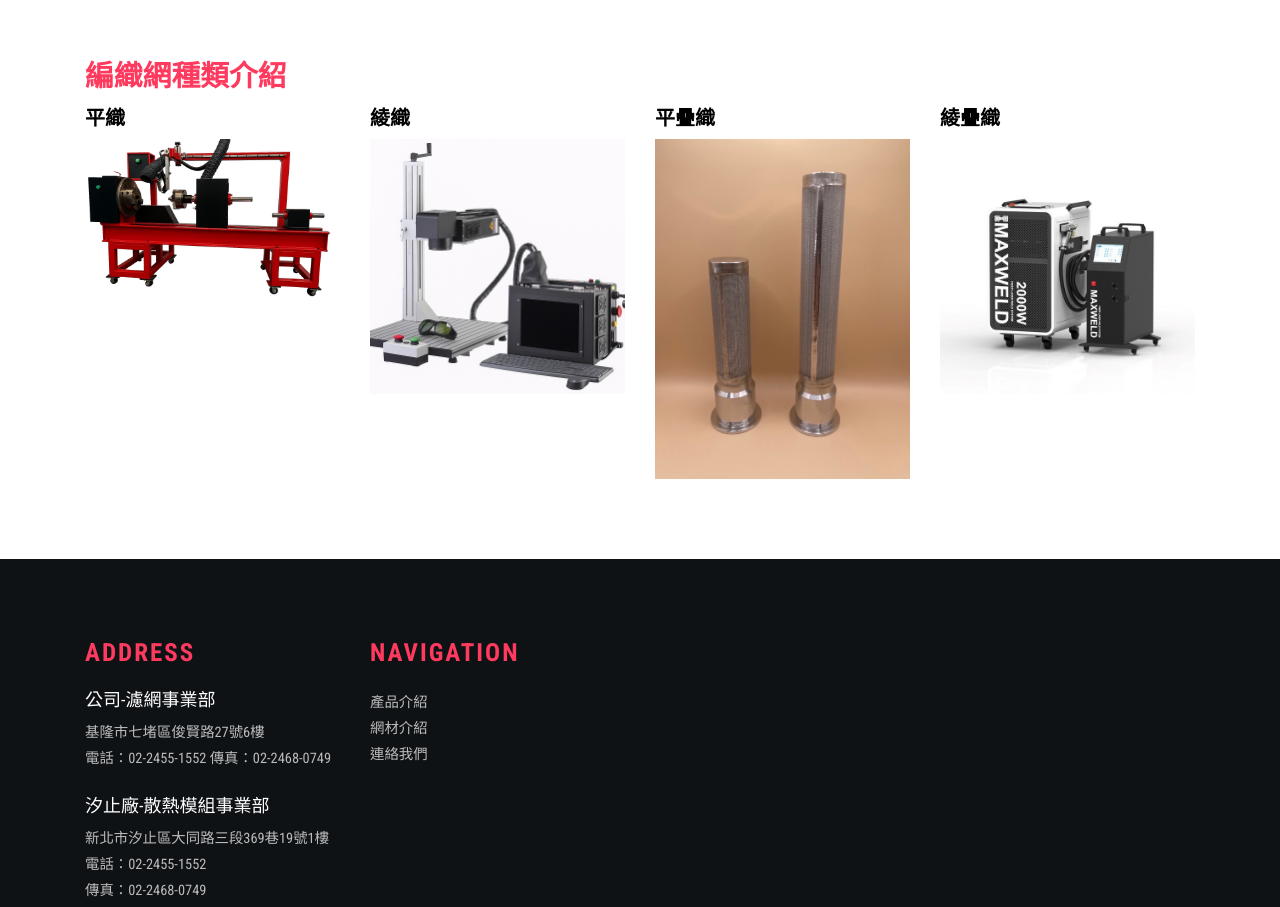
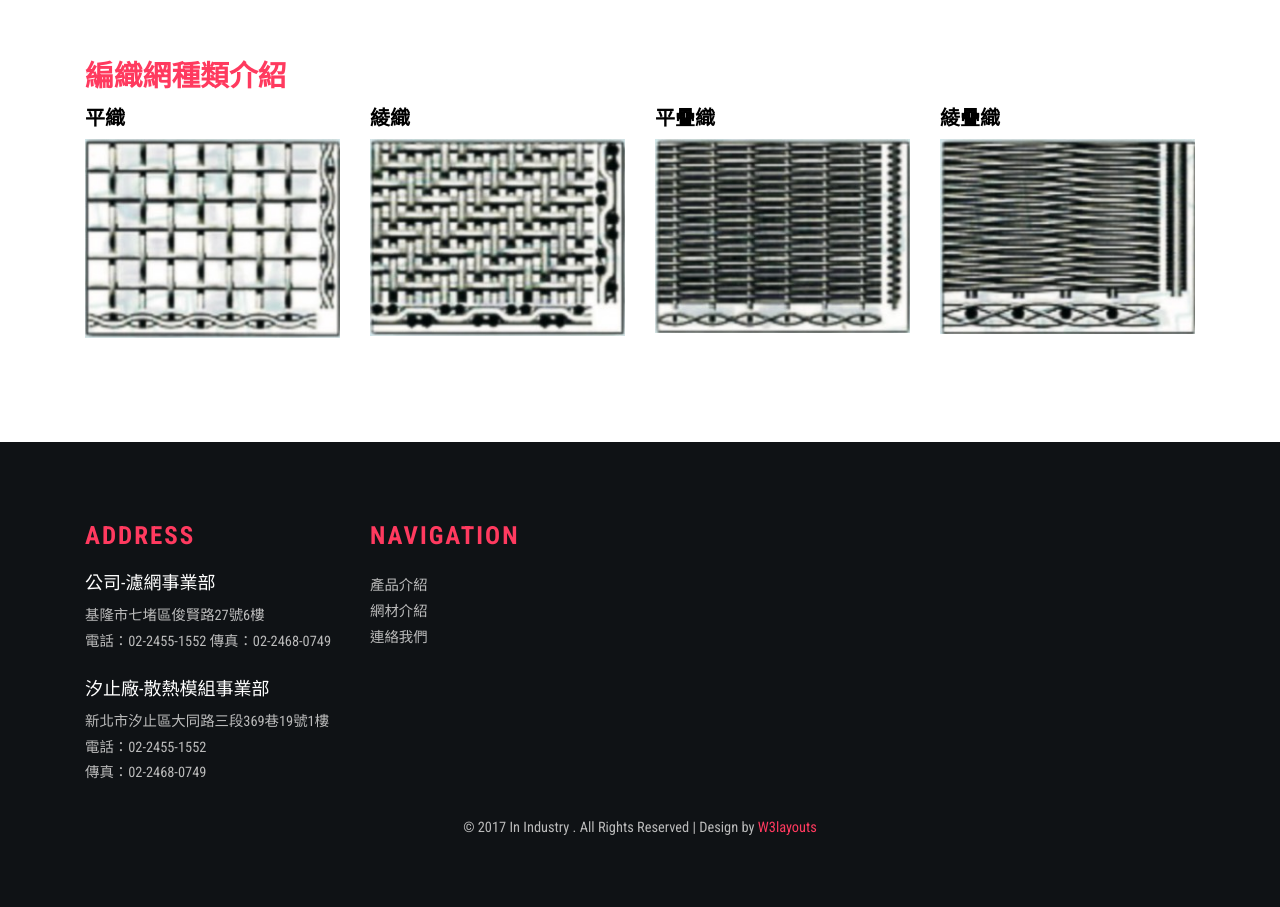
Before and after one commit to www0527/tcff, a plain HTML site: page filter.htm in a window 1280 px wide. Shown: the part 1433-2340 px from the top of the page. Drawn offline with Linux system fonts and the light colour scheme.

Commit message:
fix:一些小問題

```diff
--- a/css/style.css
+++ b/css/style.css
@@ -1424,6 +1424,11 @@ ol {
 }
 h2.typoh2{
     margin: 0 0 10px;
+}
+.filter_introduce{
+    .col-md-3 {
+        padding-bottom: 24px;
+    }
 }
 @media (max-width:768px){
 .grid_5 {
@@ -2563,5 +2568,6 @@ p.para {
 .projects-agile {
     margin-top: 2em;
 }
-.projects-w3lgrids {
-}
+.projects-w3lgrids {}
+
+}
--- a/filter.htm
+++ b/filter.htm
@@ -141,25 +141,25 @@ License URL: http://creativecommons.org/licenses/by/3.0/
         </div>
 
         <!-- 網材介紹 -->
-        <div class="mail-grids">
+        <div class="mail-grids filter_introduce">
             <div class="col-md-12 mail-grid-left">
                 <h3>編織網種類介紹</h3>
             </div>
             <div class="col-md-3 mail-grid-left">
                 <h3 style="color: black;font-size: 20px">平織</h3>
-                <img src="asset/circumferential_welding.jpg?t=456" width="100%">
+                <img src="asset/filter1.jpg?t=456" width="100%">
             </div>
             <div class="col-md-3 mail-grid-left">
                 <h3 style="color: black;font-size: 20px">綾織</h3>
-                <img src="asset/laser_engraving.jpg?t=456" width="100%">
+                <img src="asset/filter2.jpg?t=456" width="100%">
             </div>
             <div class="col-md-3 mail-grid-left">
                 <h3 style="color: black;font-size: 20px">平疊織</h3>
-                <img src="asset/product_6.jpg?t=456" width="100%">
+                <img src="asset/filter3.jpg?t=456" width="100%">
             </div>
             <div class="col-md-3 mail-grid-left">
                 <h3 style="color: black;font-size: 20px">綾疊織</h3>
-                <img src="asset/1500w_laser.jpg?t=456" width="100%">
+                <img src="asset/filter4.jpg?t=456" width="100%">
             </div>
             <div class="clearfix"></div>
         </div>
```
Also changed, not shown: connect.htm (+2 -2 lines), asset/filter1.jpg (added), asset/filter2.jpg (added), asset/filter3.jpg (added), asset/filter4.jpg (added).
